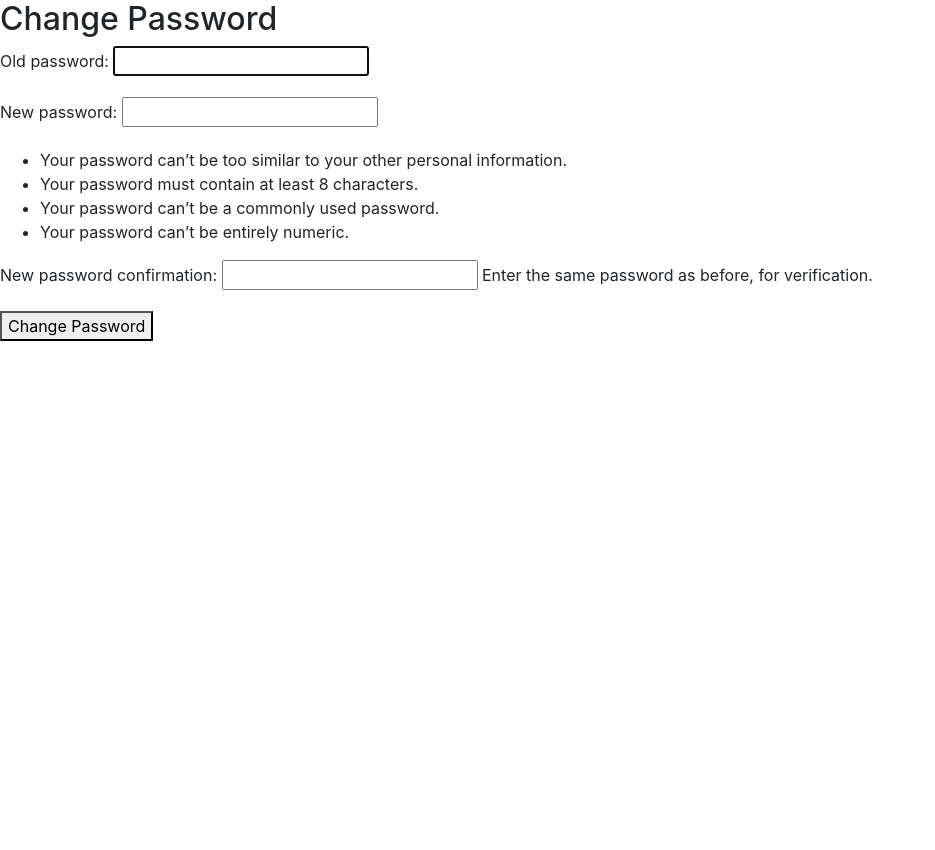
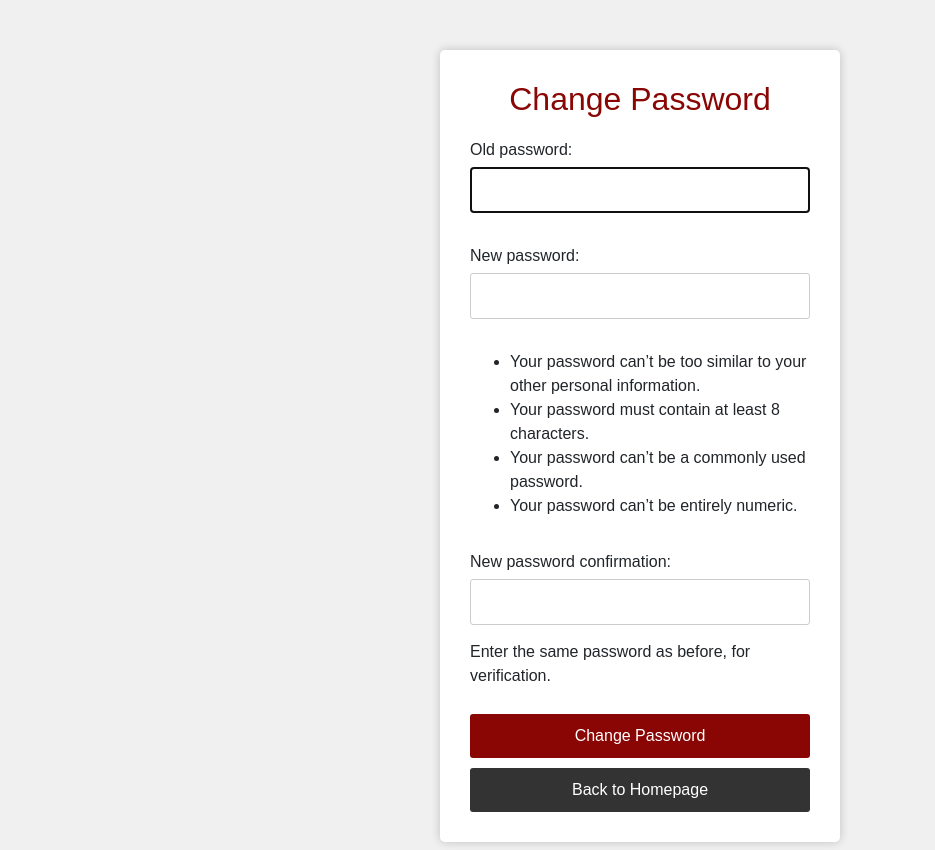
Before and after one commit to lei518/Bagsak, a Django app: page /change-password/ in a window 1280 px wide. Shown: the whole page, without its empty margins (0-935 px from the left). Before the commit the page ends 341 px from the top, so only its background shows below. Run offline with Django 5.2, Linux system fonts and the light colour scheme; the visitor is signed in with stand-in values (Sample User, id 1); some libraries are stand-ins or nearby versions.

Commit message:
Updated change password and dashboard

```diff
--- a/class/views.py
+++ b/class/views.py
@@ -36,7 +36,7 @@ def login(request):
 
         if user is not None and user.is_student:
             auth_login(request, user)
-            return redirect('home_view')  # Redirect to the home view after successful login
+            return redirect('class:home_view')  # Redirect to the home view after successful login
         elif user is not None and user.is_professor:
             auth_login(request, user)
             return redirect('class:professor_dashboard')
@@ -52,7 +52,7 @@ def login(request):
 
 def logout_view(request):
     logout(request)
-    return redirect('login')
+    return redirect('class:login')
 
 @login_required
 def change_password(request):
@@ -63,7 +63,7 @@ def change_password(request):
             user = form.save()
             update_session_auth_hash(request, user)  # Important!
             messages.success(request, 'Your password was successfully updated!')
-            return redirect('change_password')  # Redirect to a success page
+            return redirect('class:change_password')  # Redirect to a success page
     else:
         form = PasswordChangeForm(request.user)
     return render(request, 'change_password.html', {'form': form})
--- a/templates/change_password.html
+++ b/templates/change_password.html
@@ -5,15 +5,98 @@
   <meta name="viewport" content="width=device-width, initial-scale=1.0">
   <title>Change Password</title>
   <link rel="stylesheet" href="https://maxcdn.bootstrapcdn.com/bootstrap/4.0.0/css/bootstrap.min.css">
+  <style>
+    body {
+      font-family: Arial, sans-serif;
+      background: #f0f0f0; /* Light background for better readability */
+      margin: 0;
+      padding: 0;
+      height: 100vh;
+    }
+
+    .container {
+      width: 400px; /* Set a fixed width for the form container */
+      margin: 50px auto; /* Center the form horizontally and vertically */
+      padding: 30px;
+      border-radius: 5px; /* Add rounded corners for a smoother look */
+      background-color: #fff; /* White background for better contrast */
+      box-shadow: 0 0 10px rgba(0, 0, 0, 0.2); /* Add a slight shadow */
+    }
+
+    h2 {
+      text-align: center; /* Center the title */
+      margin-bottom: 20px;
+      color: #890604; /* Match the header color from the guide */
+    }
+
+    form {
+      display: flex; /* Use flexbox for better layout on smaller screens */
+      flex-direction: column; /* Stack form elements vertically */
+    }
+
+    label {
+      margin-bottom: 5px;
+      display: block; /* Make labels on separate lines for better alignment */
+    }
+
+    input[type="password"] {
+      padding: 10px;
+      border: 1px solid #ccc;
+      border-radius: 3px;
+      margin-bottom: 15px;
+      width: 100%; /* Make input fields fill the container width */
+    }
+
+    button[type="submit"] {
+      background-color: #890604; /* Use primary color for the submit button */
+      color: #fff; /* White text for better contrast */
+      padding: 10px 15px;
+      border: none;
+      border-radius: 3px;
+      cursor: pointer; /* Change cursor to pointer on hover */
+      margin-top: 10px;
+      width: 100%; /* Make button fill the container width */
+    }
+
+    .back-button {
+      background-color: #333; /* Dark background for back button */
+      color: #fff; /* White text for better contrast */
+      padding: 10px 15px;
+      border: none;
+      border-radius: 3px;
+      cursor: pointer; /* Change cursor to pointer on hover */
+      margin-top: 10px;
+      width: 100%; /* Make button fill the container width */
+    }
+
+    .error {
+      color: red;
+      margin-top: 10px;
+    }
+
+    .messages {
+      list-style: none;
+      padding: 0;
+      margin: 0;
+    }
+
+    .messages li {
+      margin-bottom: 5px;
+    }
+  </style>
 </head>
 <body>
+  <div class="container">
     <h2>Change Password</h2>
 
     <form method="post">
       {% csrf_token %}
       {{ form.as_p }}
+
       <button type="submit">Change Password</button>
     </form>
+
+    <button class="back-button" onclick="window.location.href='/homepage'">Back to Homepage</button>
 
     {% if form.errors %}
       <div class="error">
@@ -37,5 +120,6 @@
         {% endfor %}
       </ul>
     {% endif %}
+  </div>
 </body>
 </html>
```
Also changed, not shown: templates/index.html (+22 -14 lines). Lines whose indentation alone changed are shown as unchanged.
